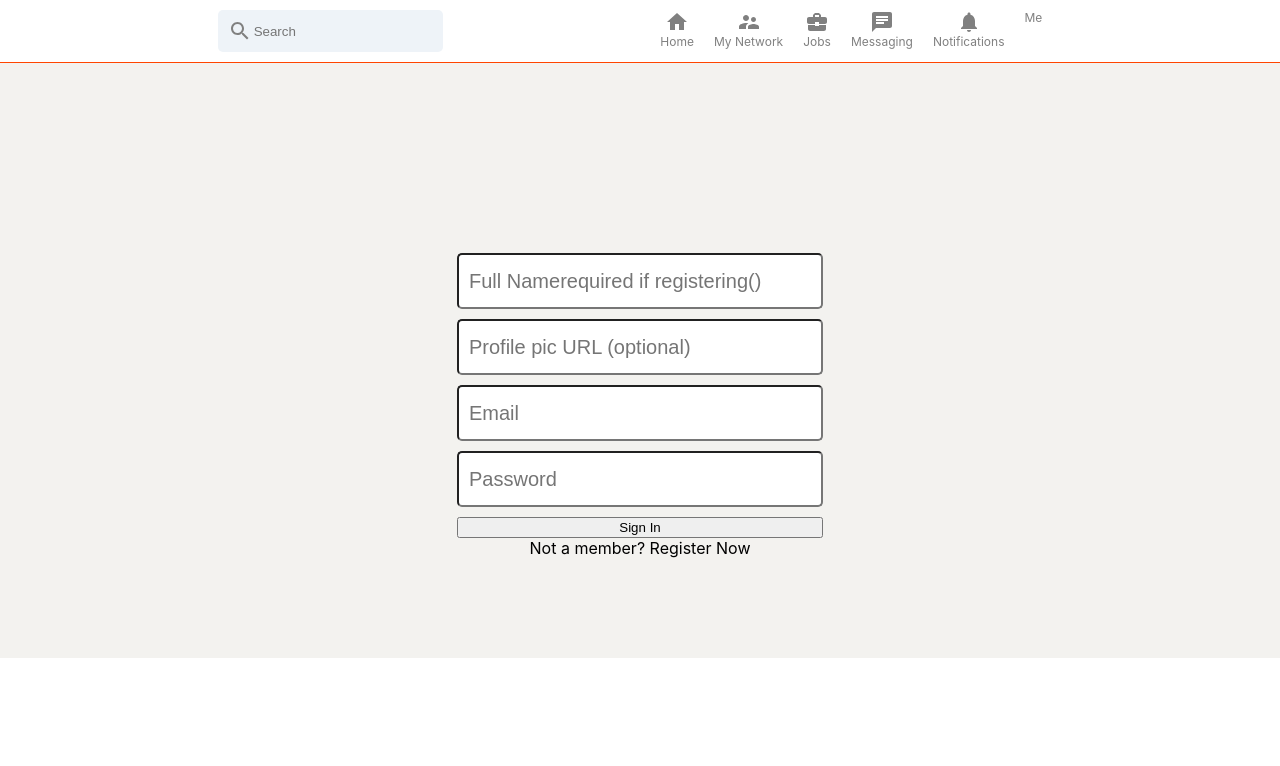
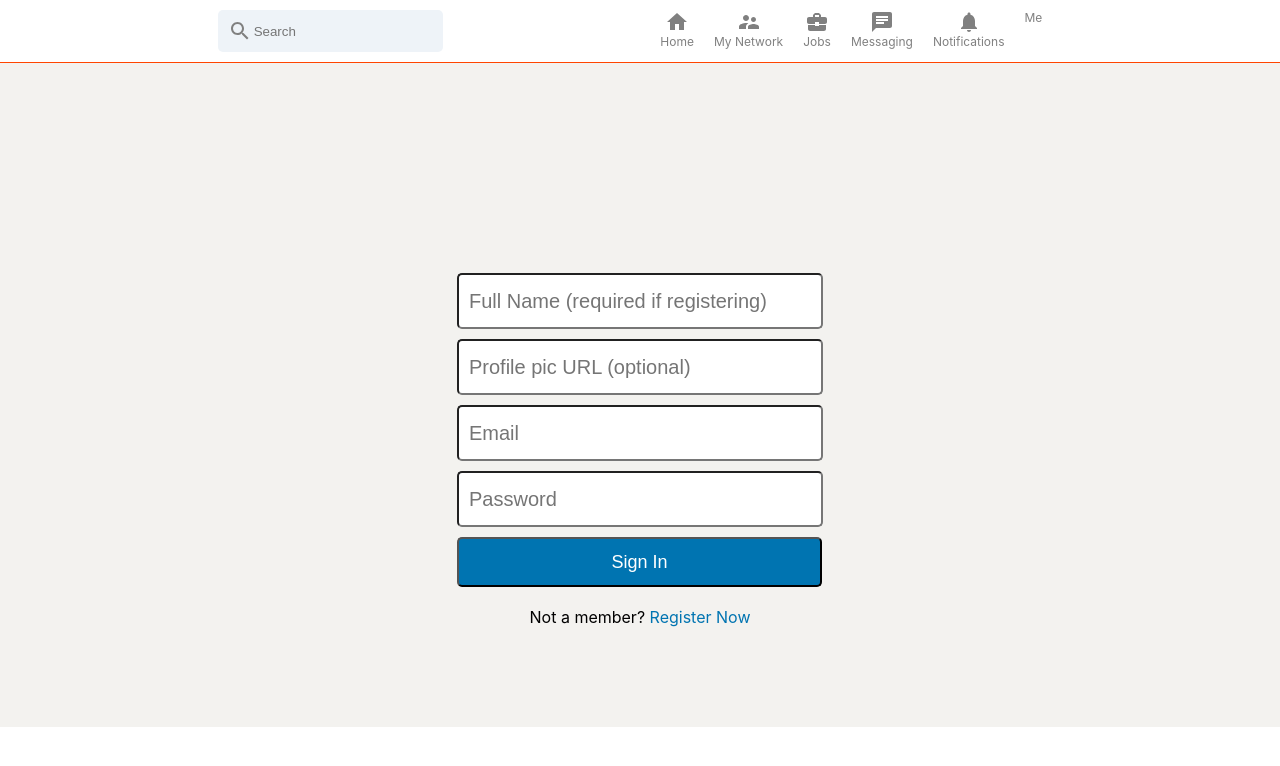
Before and after one commit to lusalaMark/linkedin-clone, a React (Create React App) app: page / in a window 1280 px wide. Shown: the top 766 px of the page. Built offline with nearby package versions, Linux system fonts and the light colour scheme; no server answers.

Commit message:
user sign in implementation

```diff
--- a/src/App.js
+++ b/src/App.js
@@ -20,7 +20,7 @@ function App() {
             email: userAuth.email,
             uid: userAuth.uid,
             displayName: userAuth.displayName,
-            photoUrl: userAuth.profileURL,
+            photoUrl: userAuth.photoURL,
           })
         );
       } else {
--- a/src/Feed.js
+++ b/src/Feed.js
@@ -21,7 +21,7 @@ function Feed() {
         setPosts(
           snapshot.docs.map((doc) => ({
             id: doc.id,
-            data: doc.data,
+            data: doc.data(),
           }))
         )
       );
--- a/src/Header.js
+++ b/src/Header.js
@@ -7,9 +7,10 @@ import SupervisorAccountIcon from "@material-ui/icons/SupervisorAccount";
 import BusinessCenterIcon from "@material-ui/icons/BusinessCenter";
 import ChatIcon from "@material-ui/icons/Chat";
 import NotificationsIcon from "@material-ui/icons/Notifications";
-import { useDispatch } from "react-redux";
+
 import { auth } from "./firebase";
 import { logout } from "./features/userSlice";
+import { useDispatch } from "react-redux";
 
 function Header() {
   const dispatch = useDispatch();
--- a/src/Login.css
+++ b/src/Login.css
@@ -11,6 +11,7 @@
   object-fit: contain;
   height: 70px;
   margin-top: 20px;
+  margin-bottom: 20px;
 }
 
 .login > form {
@@ -27,7 +28,7 @@
   border-radius: 5px;
 }
 
-.login > form > button > {
+.login > form > button {
   width: 365px;
   height: 50px;
   font-size: large;
@@ -37,5 +38,9 @@
 }
 
 .login__register {
+  cursor: pointer;
+  color: #0074b1;
+}
+.login > p {
   margin-top: 20px;
 }
--- a/src/Login.js
+++ b/src/Login.js
@@ -10,8 +10,23 @@ function Login() {
   const [name, setName] = useState("");
   const [profilePic, setProfilePic] = useState("");
   const dispatch = useDispatch();
+
   const loginToApp = (e) => {
     e.preventDefault();
+
+    auth
+      .signInWithEmailAndPassword(email, password)
+      .then((userAuth) => {
+        dispatch(
+          login({
+            email: userAuth.user.email,
+            uid: userAuth.user.uid,
+            displayName: userAuth.user.displayName,
+            profileUrl: userAuth.user.photoURL,
+          })
+        );
+      })
+      .catch((error) => alert(error));
   };
 
   const register = () => {
@@ -48,7 +63,7 @@ function Login() {
         <input
           value={name}
           onChange={(e) => setName(e.target.value)}
-          placeholder="Full Namerequired if registering()"
+          placeholder="Full Name (required if registering)"
           type="text"
         />
         <input
```
